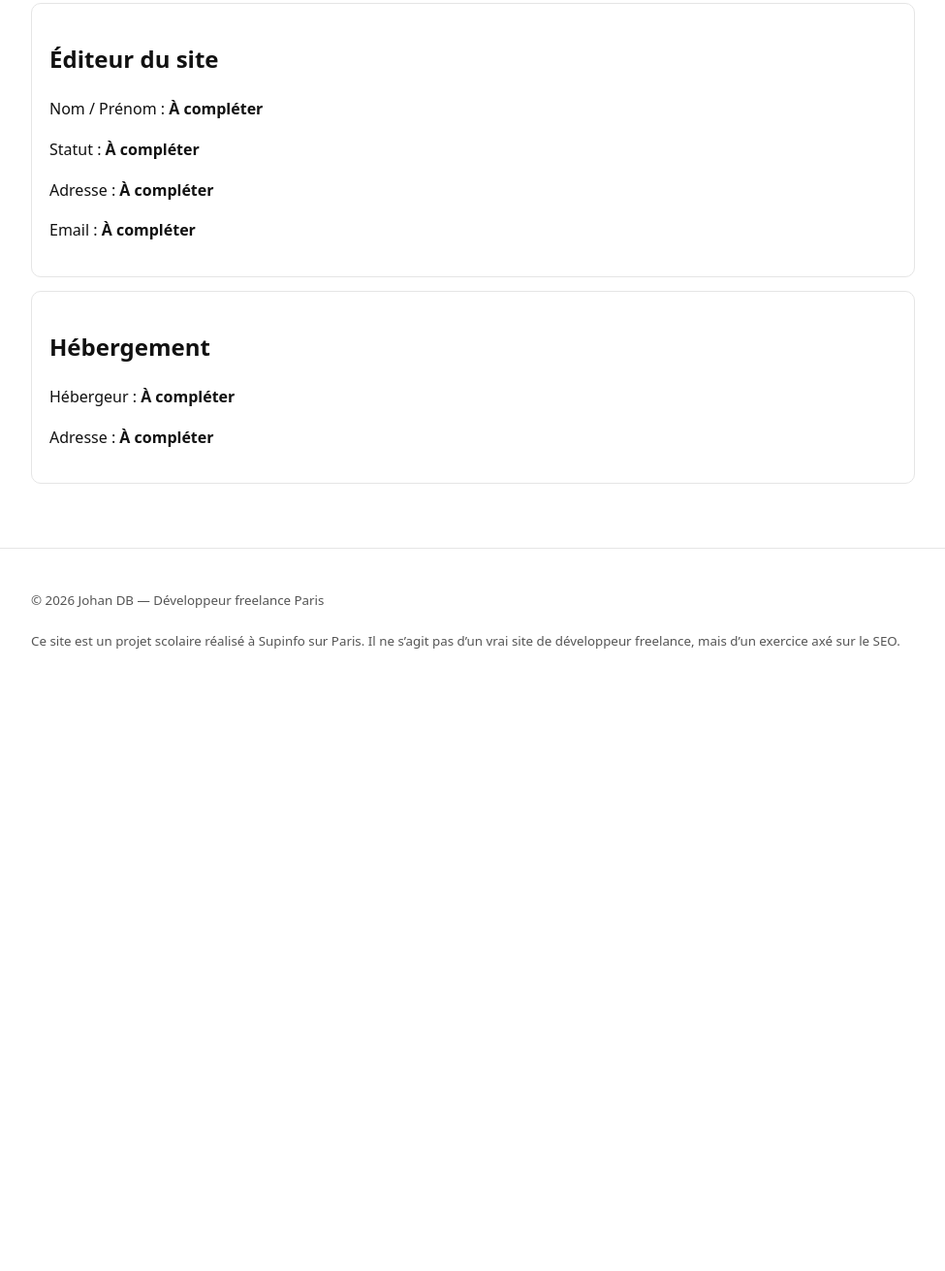
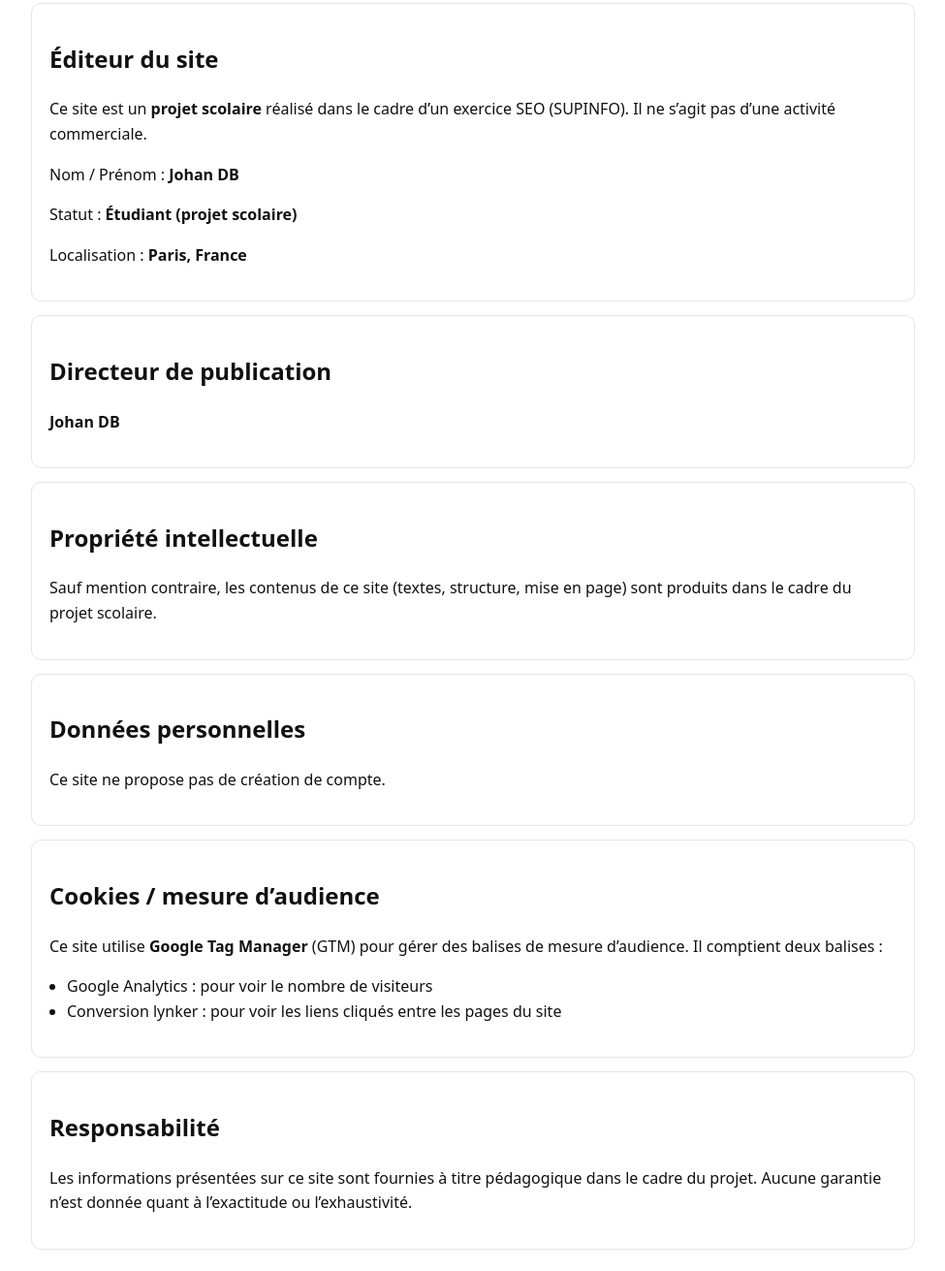
Before and after one commit to Numop/projet_SEO, a plain HTML site: page mentions-legales.html in a window 1280 px wide. Shown: the part 249-1560 px from the top of the page at 97% size, without its empty margins (152-1127 px from the left). Before the commit the page ends 962 px from the top, so only its background shows below. Drawn offline with Linux system fonts and the light colour scheme.

Commit message:
add icon

```diff
--- a/mentions-legales.html
+++ b/mentions-legales.html
@@ -13,6 +13,8 @@
       href="https://developpeurfreelanceparis.social/mentions-legales.html"
     />
     <meta name="robots" content="index,follow" />
+
+    <link rel="icon" type="image/png" href="/assets/logo.png" />
     <link rel="stylesheet" href="/assets/styles.css" />
     <!-- Google Tag Manager -->
     <script>
@@ -64,16 +66,56 @@
 
       <section class="card">
         <h2>Éditeur du site</h2>
-        <p>Nom / Prénom : <strong>À compléter</strong></p>
-        <p>Statut : <strong>À compléter</strong></p>
-        <p>Adresse : <strong>À compléter</strong></p>
-        <p>Email : <strong>À compléter</strong></p>
+        <p>
+          Ce site est un <strong>projet scolaire</strong> réalisé dans le cadre
+          d’un exercice SEO (SUPINFO). Il ne s’agit pas d’une activité
+          commerciale.
+        </p>
+        <p>Nom / Prénom : <strong>Johan DB</strong></p>
+        <p>Statut : <strong>Étudiant (projet scolaire)</strong></p>
+        <p>Localisation : <strong>Paris, France</strong></p>
       </section>
 
       <section class="card">
-        <h2>Hébergement</h2>
-        <p>Hébergeur : <strong>À compléter</strong></p>
-        <p>Adresse : <strong>À compléter</strong></p>
+        <h2>Directeur de publication</h2>
+        <p><strong>Johan DB</strong></p>
+      </section>
+
+      <section class="card">
+        <h2>Propriété intellectuelle</h2>
+        <p>
+          Sauf mention contraire, les contenus de ce site (textes, structure,
+          mise en page) sont produits dans le cadre du projet scolaire.
+        </p>
+      </section>
+
+      <section class="card">
+        <h2>Données personnelles</h2>
+        <p>Ce site ne propose pas de création de compte.</p>
+      </section>
+
+      <section class="card">
+        <h2>Cookies / mesure d’audience</h2>
+        <p>
+          Ce site utilise <strong>Google Tag Manager</strong> (GTM) pour gérer
+          des balises de mesure d’audience. Il comptient deux balises :
+        </p>
+        <ul>
+          <li>Google Analytics : pour voir le nombre de visiteurs</li>
+          <li>
+            Conversion lynker : pour voir les liens cliqués entre les pages du
+            site
+          </li>
+        </ul>
+      </section>
+
+      <section class="card">
+        <h2>Responsabilité</h2>
+        <p>
+          Les informations présentées sur ce site sont fournies à titre
+          pédagogique dans le cadre du projet. Aucune garantie n’est donnée
+          quant à l’exactitude ou l’exhaustivité.
+        </p>
       </section>
     </main>
 
```
Also changed, not shown: blog/developpeur-freelance-paris-choisir.html (+1 -0 lines), blog/index.html (+1 -0 lines), blog/seo-technique-checklist.html (+1 -0 lines), contact.html (+1 -0 lines), developpeur-freelance-paris.html (+1 -0 lines), developpeur-freelance-paris/services.html (+1 -0 lines), developpeur-freelance-paris/tarifs.html (+1 -0 lines), index.html (+1 -2 lines), assets/logo.png (added), exo.txt (deleted), 1 other file.
